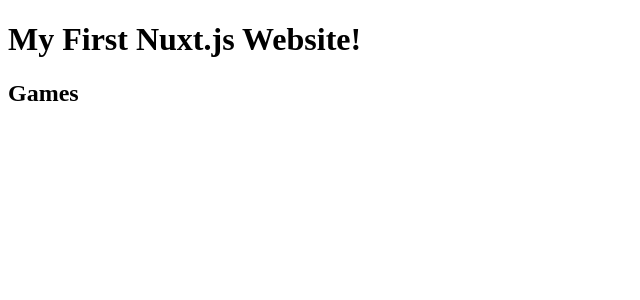
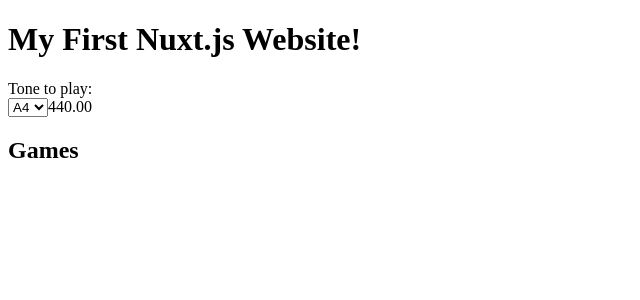
Before and after one commit to Sanqui/gbch3, a Nuxt app: page / in a window 1280 px wide. Shown: the top 300 px of the page, without its empty margins (0-640 px from the left). Built offline with nearby package versions, Linux system fonts and the light colour scheme.

Commit message:
Add select for tone frequency

```diff
--- /dev/null
+++ b/components/wave-tone-select.vue
@@ -0,0 +1,19 @@
+<template>
+  <div>
+    <select
+      v-bind:value="value"
+      v-on:input="$emit('input', $event.target.value)"
+    >
+      <option value="261.63">C4</option>
+      <option value="440.00" selected>A4</option>
+      <option value="523.25">C5</option>
+      </select>
+    <span>{{ value }}</span>
+  </div>
+</template>
+
+<script>
+  export default {
+    props: ['value']
+  }
+</script>
--- a/pages/index.vue
+++ b/pages/index.vue
@@ -1,5 +1,7 @@
 <template>
   <main>
+    Tone to play:
+    <wave-tone-select v-model="frequency"/>
     <h2>Games</h2>
     <!--
     <nuxt-link to="/about">
@@ -27,28 +29,32 @@
     data() {
       return {
         player: null,
+        frequency: "440.00",
       }
     },
     methods: {
       play: function(wave) {
         console.log("boop");
-        const SAMPLE_LENGTH = 200;
+        const SAMPLE_RATE = 48000;
+        const SAMPLE_LENGTH = 20000;
+        const WAVE_WIDTH = 32;
+
+        var amplitude_hold = SAMPLE_RATE / parseFloat(this.frequency) / WAVE_WIDTH;
+        var step = 0;
+
         var sample = [];
 
-        for (var j=0; j<SAMPLE_LENGTH; j++) {
+        for (var step=0; step<SAMPLE_LENGTH; step++) {
           var volume = 1.0;
-          if (j/SAMPLE_LENGTH > 0.9) {
+          if (step/SAMPLE_LENGTH > 0.9) {
             volume = 0.25;
-          } else if (j/SAMPLE_LENGTH > 0.75) {
+          } else if (step/SAMPLE_LENGTH > 0.75) {
             volume = 0.5;
           }
-          for (var n=0; n<32; n++) {
-            var amplitude = parseInt(wave[n], 16);
+          var n = Math.floor((step / amplitude_hold) % WAVE_WIDTH);
+          var amplitude = parseInt(wave[n], 16);
 
-            for (var i=0; i<4; i++) {
-              sample.push((amplitude/16) * volume);
-            }
-          }
+          sample.push((amplitude/16) * volume);
         }
 
         // console.log(sample)
@@ -59,7 +65,7 @@
         }
         this.player = new Tone.Player(buffer).toDestination();
         this.player.start();
-      }
+      },
     },
   }
 </script>
```
